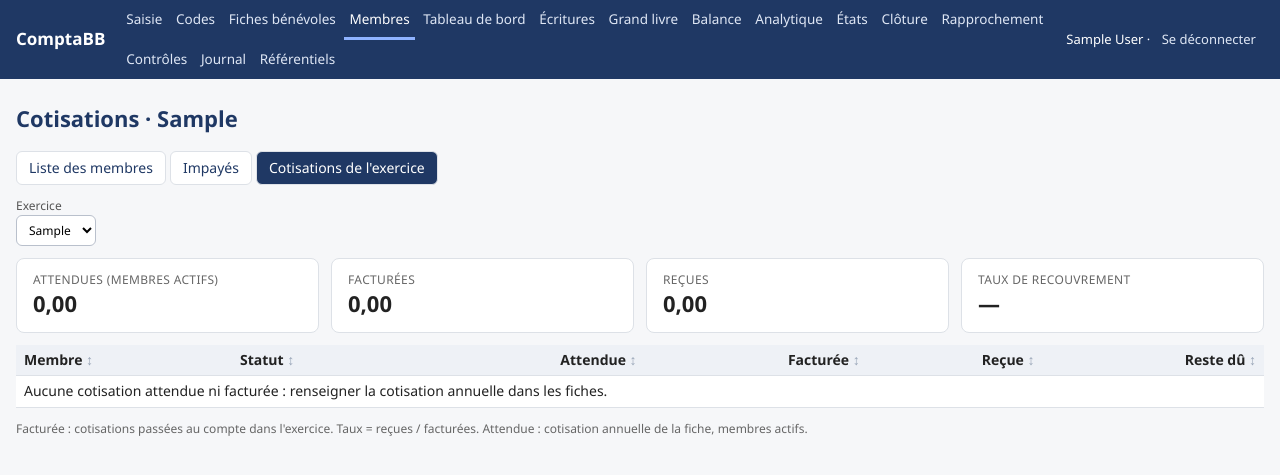
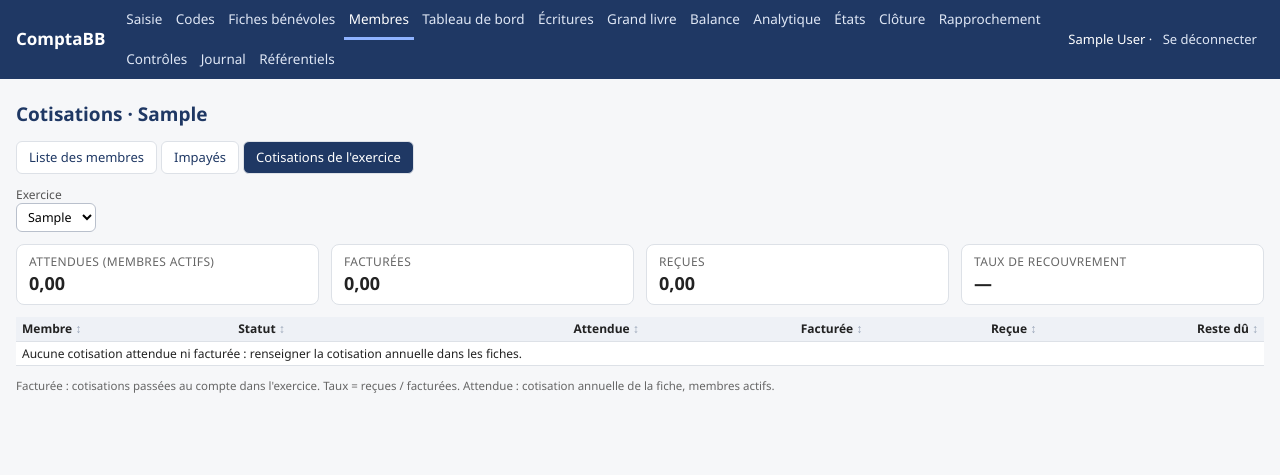
Before and after one commit to jlchabbat/ComptaJLC, a Django app: page /membres/cotisations/ in a window 1280 px wide. Shown: the top 475 px of the page. Run offline with Django 5.2, Linux system fonts and the light colour scheme; a user stored in the database is signed in; tables that the repository leaves empty hold one stand-in row (values such as "Sample post").

Commit message:
Affichage plus dense : caractères réduits dans les tableaux et formulaires
Co-Authored-By: Claude Opus 5.5 <noreply@anthropic.com>
Claude-Session: https://claude.ai/code/session_01TgPqrosKMLNqoeJmcnzeLb

```diff
--- a/appli/compta/static/compta/style.css
+++ b/appli/compta/static/compta/style.css
@@ -96,3 +96,15 @@ header { gap: 0 16px; }
 header nav { flex: 1 1 600px; }
 header nav a { padding: 10px 5px; font-size: 13.5px; }
 header .marque { padding: 8px 0; }
+
+/* Affichage plus dense (demande du trésorier) : caractères réduits dans les tableaux et formulaires */
+body { font-size: 13px; }
+table { font-size: 12px; }
+th, td { padding: 3px 6px; }
+input, select, button, textarea { font-size: 12.5px; padding: 4px 7px; }
+.liste-cherchable li { padding: 3px 7px; font-size: 12.5px; }
+.chiffre .val { font-size: 18px; }
+.chiffre { padding: 8px 12px; }
+h1 { font-size: 19px; margin: 6px 0 12px; }
+h2 { font-size: 15px; }
+.aide { font-size: 11.5px; }
```
